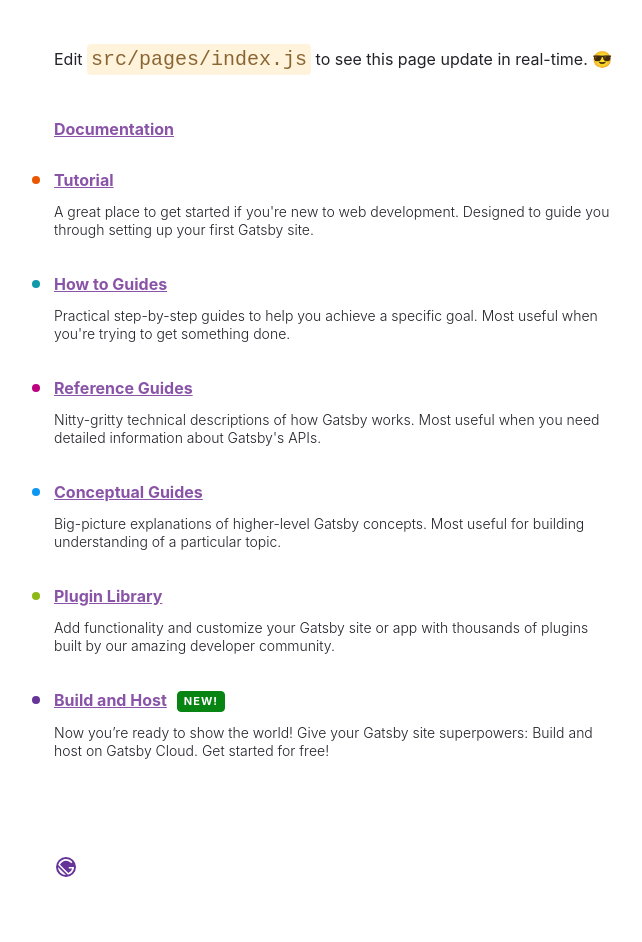
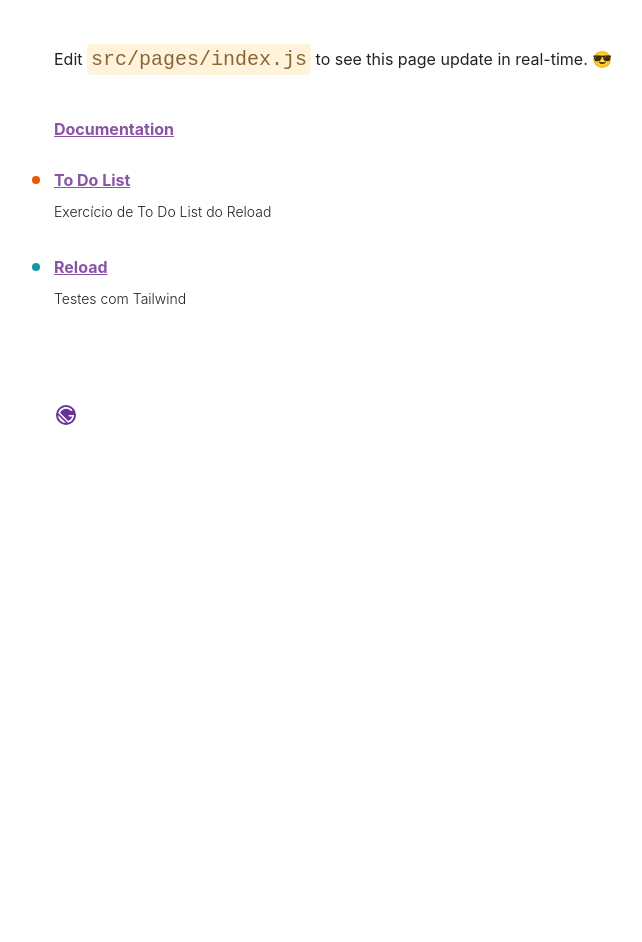
Before and after one commit to Samueldial/Reload-Gatsby, a Gatsby site: page / in a window 1280 px wide. Shown: the part 237-1179 px from the top of the page, without its empty margins (50-692 px from the left). After the commit the page ends 800 px from the top, so only its background shows below. Built offline with nearby package versions, Linux system fonts and the light colour scheme; Gatsby itself is replaced by a stand-in of ours.

Commit message:
adicionando menu

```diff
--- a/src/pages/index.js
+++ b/src/pages/index.js
@@ -81,47 +81,18 @@
 // data
 const links = [
   {
-    text: "Tutorial",
-    url: "https://www.gatsbyjs.com/docs/tutorial/",
+    text: "To Do List",
+    url: "https://reloadgatsby.gatsbyjs.io/todolist/",
     description:
-      "A great place to get started if you're new to web development. Designed to guide you through setting up your first Gatsby site.",
+      "Exercício de To Do List do Reload",
     color: "#E95800",
   },
   {
-    text: "How to Guides",
-    url: "https://www.gatsbyjs.com/docs/how-to/",
+    text: "Reload",
+    url: "https://reloadgatsby.gatsbyjs.io/reload/",
     description:
-      "Practical step-by-step guides to help you achieve a specific goal. Most useful when you're trying to get something done.",
+      "Testes com Tailwind",
     color: "#1099A8",
-  },
-  {
-    text: "Reference Guides",
-    url: "https://www.gatsbyjs.com/docs/reference/",
-    description:
-      "Nitty-gritty technical descriptions of how Gatsby works. Most useful when you need detailed information about Gatsby's APIs.",
-    color: "#BC027F",
-  },
-  {
-    text: "Conceptual Guides",
-    url: "https://www.gatsbyjs.com/docs/conceptual/",
-    description:
-      "Big-picture explanations of higher-level Gatsby concepts. Most useful for building understanding of a particular topic.",
-    color: "#0D96F2",
-  },
-  {
-    text: "Plugin Library",
-    url: "https://www.gatsbyjs.com/plugins",
-    description:
-      "Add functionality and customize your Gatsby site or app with thousands of plugins built by our amazing developer community.",
-    color: "#8EB814",
-  },
-  {
-    text: "Build and Host",
-    url: "https://www.gatsbyjs.com/cloud",
-    badge: true,
-    description:
-      "Now you’re ready to show the world! Give your Gatsby site superpowers: Build and host on Gatsby Cloud. Get started for free!",
-    color: "#663399",
   },
 ]
 
@@ -131,7 +102,7 @@
     <main style={pageStyles}>
       <title>Home Page</title>
       <h1 style={headingStyles}>
-        Congratulations
+        Reload
         <br />
         <span style={headingAccentStyles}>— you just made a Gatsby site! </span>
         <span role="img" aria-label="Party popper emojis">
@@ -163,11 +134,6 @@
               >
                 {link.text}
               </a>
-              {link.badge && (
-                <span style={badgeStyle} aria-label="New Badge">
-                  NEW!
-                </span>
-              )}
               <p style={descriptionStyle}>{link.description}</p>
             </span>
           </li>
```
